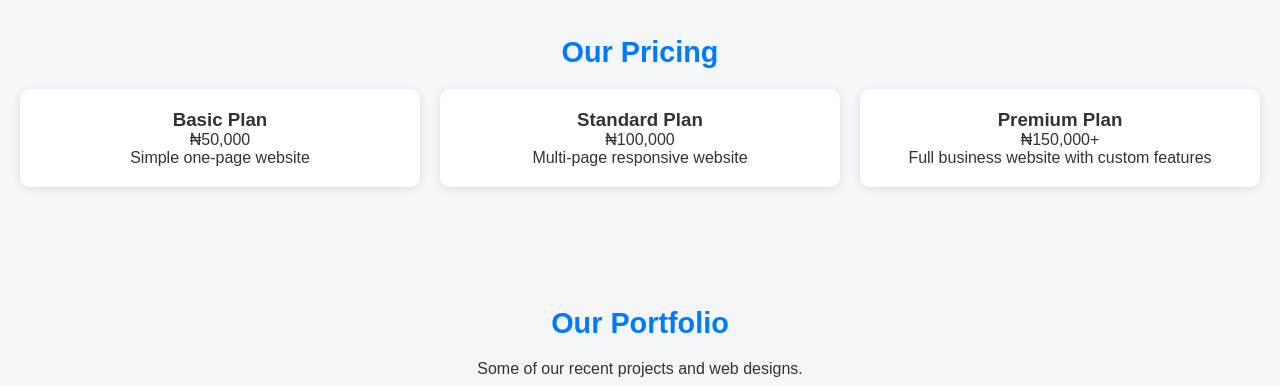
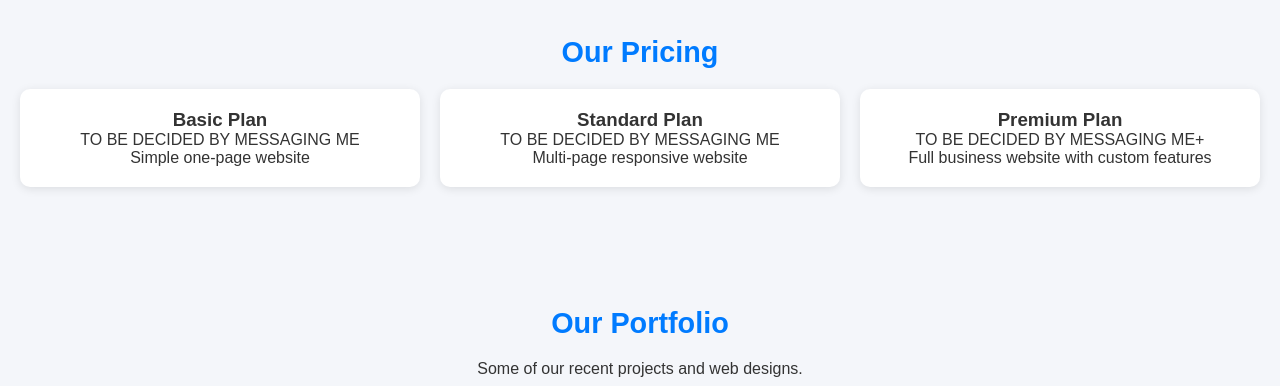
Before and after one commit to samakinpelu2008-dot/S-TECH.COM, a plain HTML site: page index.html in a window 1280 px wide. Shown: the part 880-1266 px from the top of the page. Drawn offline with Linux system fonts and the light colour scheme.

Commit message:
Update pricing details in index.html

```diff
--- a/index.html
+++ b/index.html
@@ -135,17 +135,17 @@
     <div class="pricing">
       <div class="pricing-plan">
         <h3>Basic Plan</h3>
-        <p>₦50,000</p>
+        <p>TO BE DECIDED BY MESSAGING ME</p>
         <p>Simple one-page website</p>
       </div>
       <div class="pricing-plan">
         <h3>Standard Plan</h3>
-        <p>₦100,000</p>
+        <p>TO BE DECIDED BY MESSAGING ME</p>
         <p>Multi-page responsive website</p>
       </div>
       <div class="pricing-plan">
         <h3>Premium Plan</h3>
-        <p>₦150,000+</p>
+        <p>TO BE DECIDED BY MESSAGING ME+</p>
         <p>Full business website with custom features</p>
       </div>
     </div>
```
